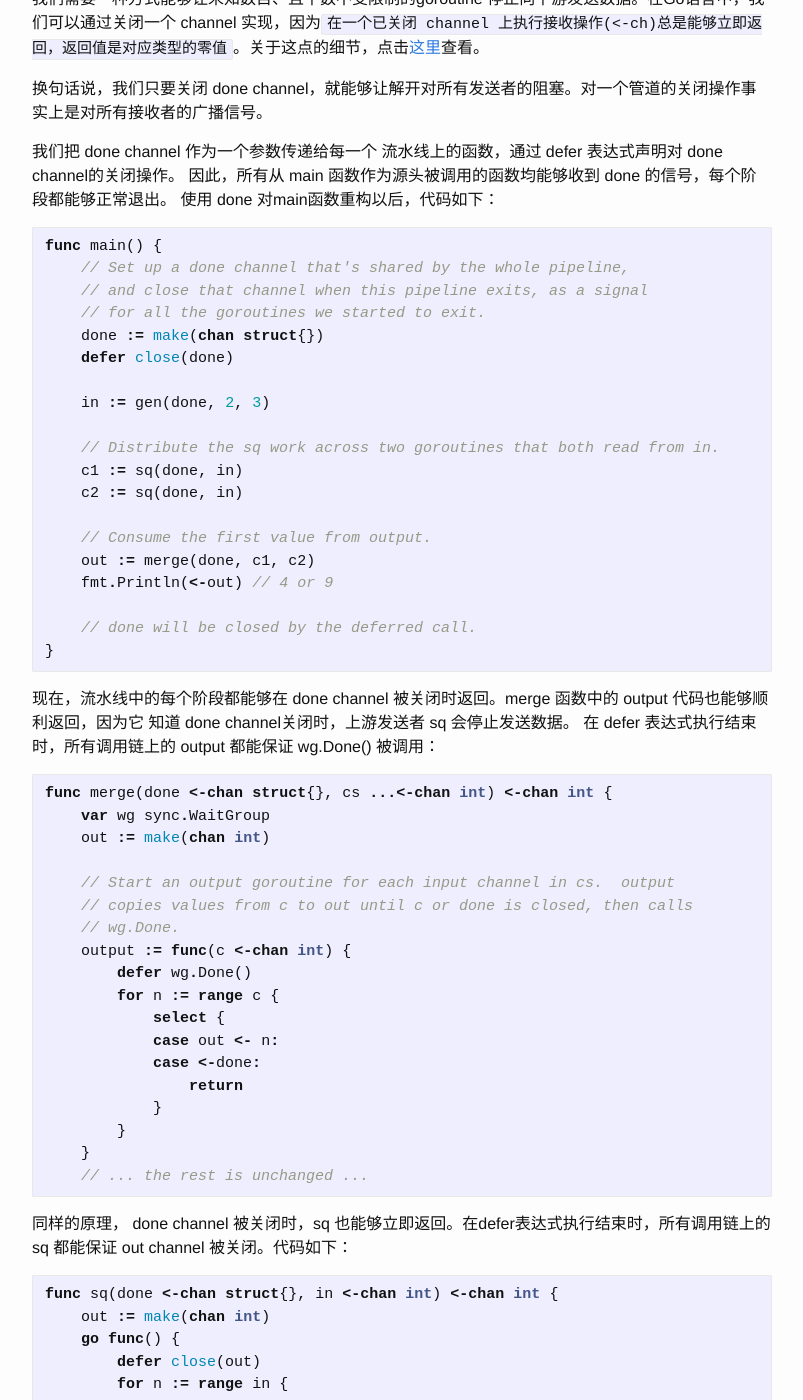
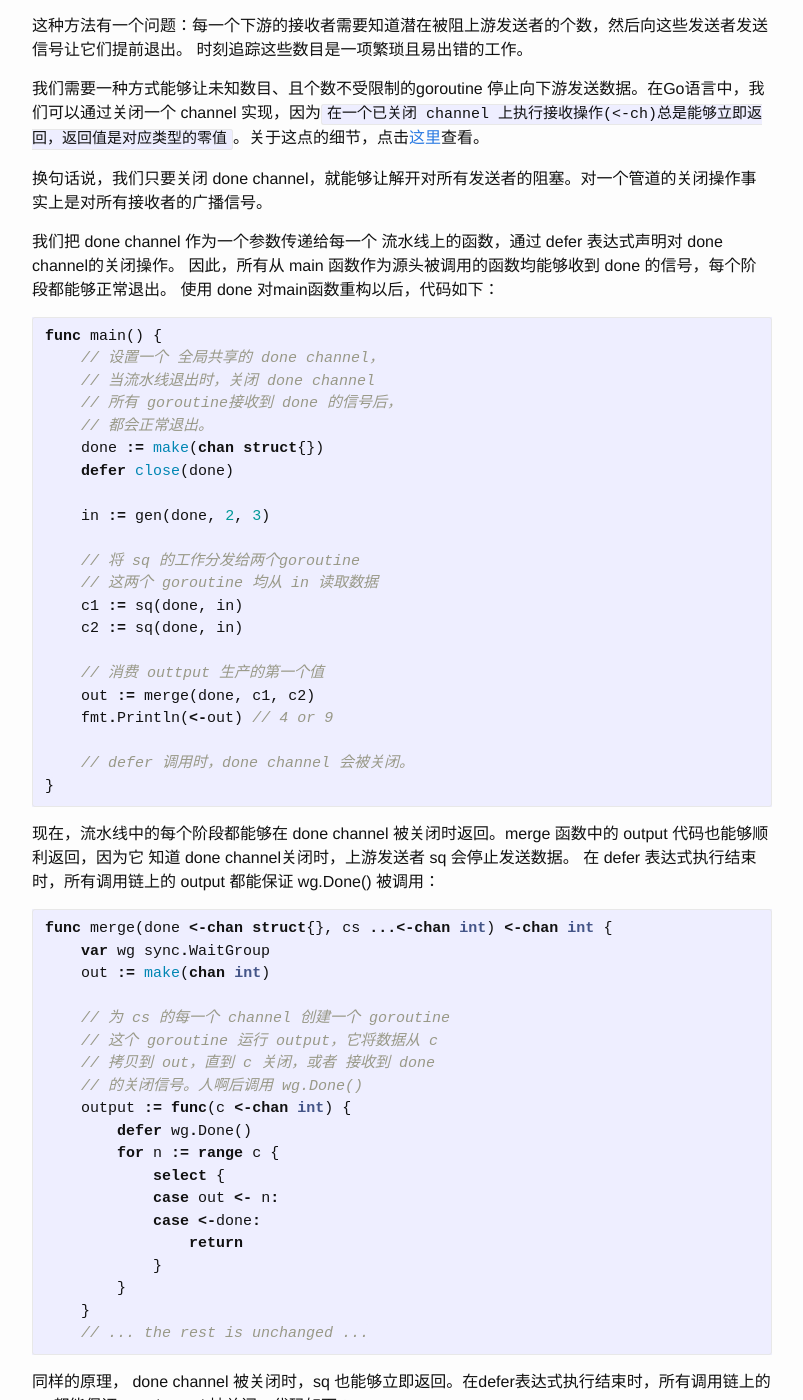
Before and after one commit to oscarzhao/oscarzhao.github.io, a Jekyll site: the page built from _posts/2016-08-12-go-pipelines-cancellation.markdown, in a window 1280 px wide and 1400 px high, scrolled down 6974 px. Shown: the whole window, without its empty margins (238-1041 px from the left). Built offline with Jekyll 4.4.1, drawn with Linux system fonts in a browser that asks for light colours; some of the changed text lies outside the part shown.

Commit message:
add comstraslation for chian

````diff
--- a/_posts/2016-08-12-go-pipelines-cancellation.markdown
+++ b/_posts/2016-08-12-go-pipelines-cancellation.markdown
@@ -80,11 +80,11 @@ main 函数 用于设置流水线并运行最后一个阶段。最后一个阶
 
 ``` golang
 func main() {
-    // Set up the pipeline.
+    // 设置流水线
     c := gen(2, 3)
     out := sq(c)
 
-    // Consume the output.
+    // 消费输出结果
     fmt.Println(<-out) // 4
     fmt.Println(<-out) // 9
 }
@@ -94,7 +94,7 @@ func main() {
 
 ``` golang
 func main() {
-    // Set up the pipeline and consume the output.
+    // 设置流水线并消费输出结果
     for n := range sq(sq(gen(2, 3))) {
         fmt.Println(n) // 16 then 81
     }
@@ -233,8 +233,8 @@ func gen(nums ...int) <-chan int {
 ``` golang
 func merge(cs ...<-chan int) <-chan int {
     var wg sync.WaitGroup
-    out := make(chan int, 1) // enough space for the unread inputs
-    // ... the rest is unchanged ...
+    out := make(chan int, 1) // 在本例中存储未读的数据足够了
+    // ... 其他部分代码不变 ...
 ```
 尽管这种方法解决了这个程序中阻塞 goroutine的问题，但是从长远来看，它并不是好办法。
 缓存大小选择为1 是建立在两个前提之上：
@@ -258,16 +258,18 @@ func merge(cs ...<-chan int) <-chan int {
 func main() {
     in := gen(2, 3)
 
-    // Distribute the sq work across two goroutines that both read from in.
+    // 启动两个运行 sq 的goroutine
+    // 两个goroutine的数据均来自于 in
     c1 := sq(in)
     c2 := sq(in)
 
-    // Consume the first value from output.
+    // 消耗 output 生产的第一个值
     done := make(chan struct{}, 2)
     out := merge(done, c1, c2)
     fmt.Println(<-out) // 4 or 9
 
-    // Tell the remaining senders we're leaving.
+    // 告诉其他发送者，我们将要离开
+    // 不再接收它们的数据
     done <- struct{}{}
     done <- struct{}{}
 }
@@ -283,9 +285,11 @@ func merge(done <-chan struct{}, cs ...<-chan int) <-chan int {
     var wg sync.WaitGroup
     out := make(chan int)
 
-    // Start an output goroutine for each input channel in cs.  output
-    // copies values from c to out until c is closed or it receives a value
-    // from done, then output calls wg.Done.
+    // 为 cs 的的每一个 输入channel
+    // 创建一个goroutine。output函数将
+    // 数据从 c 拷贝到 out，直到c关闭，
+    // 或者接收到 done 信号；
+    // 然后调用 wg.Done()
     output := func(c <-chan int) {
         for n := range c {
             select {
@@ -311,23 +315,25 @@ channel 实现，因为`在一个已关闭 channel 上执行接收操作(<-ch)
 
 ``` golang
 func main() {
-    // Set up a done channel that's shared by the whole pipeline,
-    // and close that channel when this pipeline exits, as a signal
-    // for all the goroutines we started to exit.
+    // 设置一个 全局共享的 done channel，
+    // 当流水线退出时，关闭 done channel
+    // 所有 goroutine接收到 done 的信号后，
+    // 都会正常退出。
     done := make(chan struct{})
     defer close(done)
 
     in := gen(done, 2, 3)
 
-    // Distribute the sq work across two goroutines that both read from in.
+    // 将 sq 的工作分发给两个goroutine
+    // 这两个 goroutine 均从 in 读取数据
     c1 := sq(done, in)
     c2 := sq(done, in)
 
-    // Consume the first value from output.
+    // 消费 outtput 生产的第一个值
     out := merge(done, c1, c2)
     fmt.Println(<-out) // 4 or 9
 
-    // done will be closed by the deferred call.
+    // defer 调用时，done channel 会被关闭。
 }
 ```
 
@@ -339,9 +345,10 @@ func merge(done <-chan struct{}, cs ...<-chan int) <-chan int {
     var wg sync.WaitGroup
     out := make(chan int)
 
-    // Start an output goroutine for each input channel in cs.  output
-    // copies values from c to out until c or done is closed, then calls
-    // wg.Done.
+    // 为 cs 的每一个 channel 创建一个 goroutine
+    // 这个 goroutine 运行 output，它将数据从 c
+    // 拷贝到 out，直到 c 关闭，或者 接收到 done
+    // 的关闭信号。人啊后调用 wg.Done()
     output := func(c <-chan int) {
         defer wg.Done()
         for n := range c {
````
